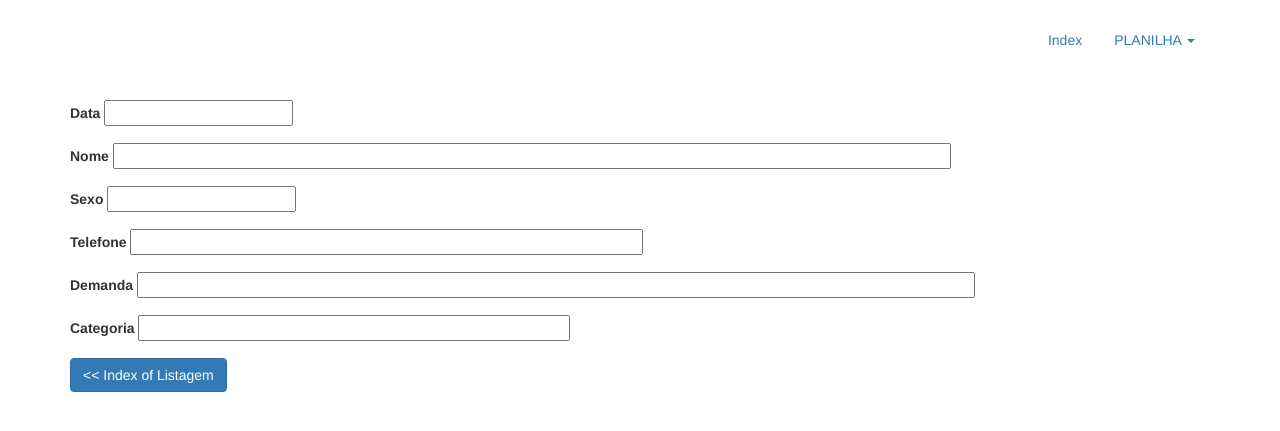
After one commit to RicardoTurco/importing_sheet, a Django app: template importing/templates/importing/listagem_v.html in a window 1280 px wide. The commit adds this page. Shown: the top 431 px of the page. Run offline with Django 3.2, Linux system fonts and the light colour scheme; the template is opened without the code that fills it, so the values that code supplies are empty; some libraries are stand-ins or nearby versions.

Commit message:
Detail of item

```diff
--- a/importing/templates/importing/listagem.html
+++ b/importing/templates/importing/listagem.html
@@ -26,7 +26,7 @@
                     <td>{{ listagem.demanda }}</td>
                     <td>{{ listagem.categoria }}</td>
                     <td>
-                        <a class="btn btn-info" href="#">View</a>
+                        <a class="btn btn-info" href="{% url 'listagem_v' listagem.id %}">View</a>
                         <a class="btn btn-danger" href="#">Delete</a>
                     </td>
                 </tr>
--- /dev/null
+++ b/importing/templates/importing/listagem_v.html
@@ -0,0 +1,51 @@
+{% extends "importing/base.html" %}
+{% load static %}
+
+{% block title %}..: LISTAGEM - View:..{% endblock %}
+
+{% block main %}
+
+    <div class="container">
+        <form id="view_listagem" method="POST" action="{% url 'listagem_v' listagem.id %}">
+            {% csrf_token %}
+
+            <div class="form-group">
+                <label for="data">Data</label>
+                <input type="text" name="data" readonly class="form-control-plaintext" value="{{ listagem.data }}">
+            </div>
+
+            <div class="form-group">
+                <label for="nomepessoa">Nome</label>
+                <input type="text" name="nomepessoa" readonly class="form-control-plaintext" value="{{ listagem.nome_pessoa }}" size=100>
+            </div>
+
+            <div class="form-group">
+                <label for="sexo">Sexo</label>
+                <input type="text" name="sexo" readonly class="form-control-plaintext" value="{{ listagem.sexo }}" size=20>
+            </div>
+
+            <div class="form-group">
+                <label for="telpessoa">Telefone</label>
+                <input type="text" name="telpessoa" readonly class="form-control-plaintext" value="{{ listagem.tel_pessoa }}" size=60>
+            </div>
+
+            <div class="form-group">
+                <label for="demanda">Demanda</label>
+                <input type="text" name="demanda" readonly class="form-control-plaintext" value="{{ listagem.demanda }}" size=100>
+            </div>
+
+            <div class="form-group">
+                <label for="categoria">Categoria</label>
+                <input type="text" name="categoria" readonly class="form-control-plaintext" value="{{ listagem.categoria }}" size=50>
+            </div>
+
+
+            <div class="row">
+                <div class="col-md-6">
+                    <p><a class="btn btn-primary" href="{% url 'listagem' %}"><< Index of Listagem</a></p>
+                </div>
+            <div>
+        </form>
+    </div>
+
+{% endblock %}
--- a/importing/urls.py
+++ b/importing/urls.py
@@ -1,8 +1,9 @@
 from django.urls import path
-from importing.views import importar, listagem
+from .views import importar, listagem, listagem_v
 
 
 urlpatterns = [
     path('importar/', importar, name='importar'),
-    path('listagem/', listagem, name='listagem')
+    path('listagem/', listagem, name='listagem'),
+    path('listagem_v/<str:listagem_id>', listagem_v, name='listagem_v'),
 ]
```
Also changed, not shown: importing/views.py (+9 -2 lines).
